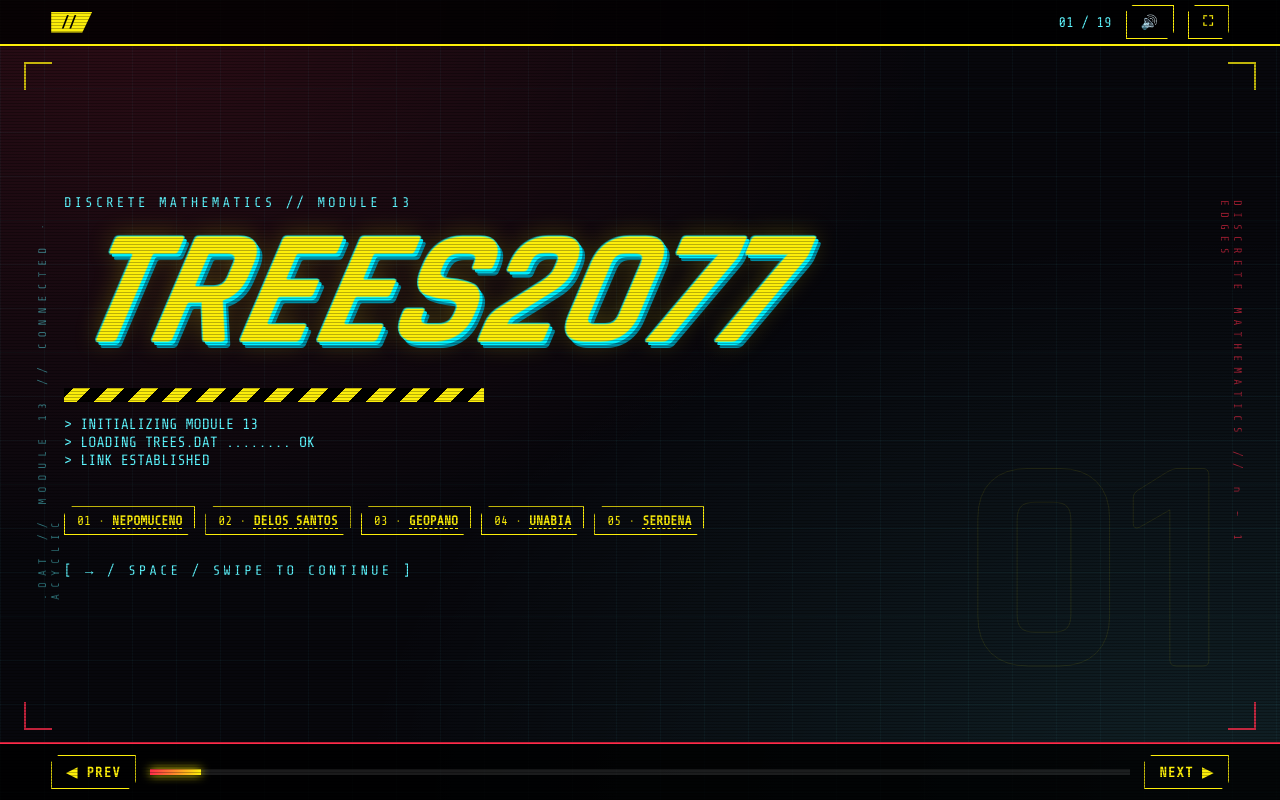
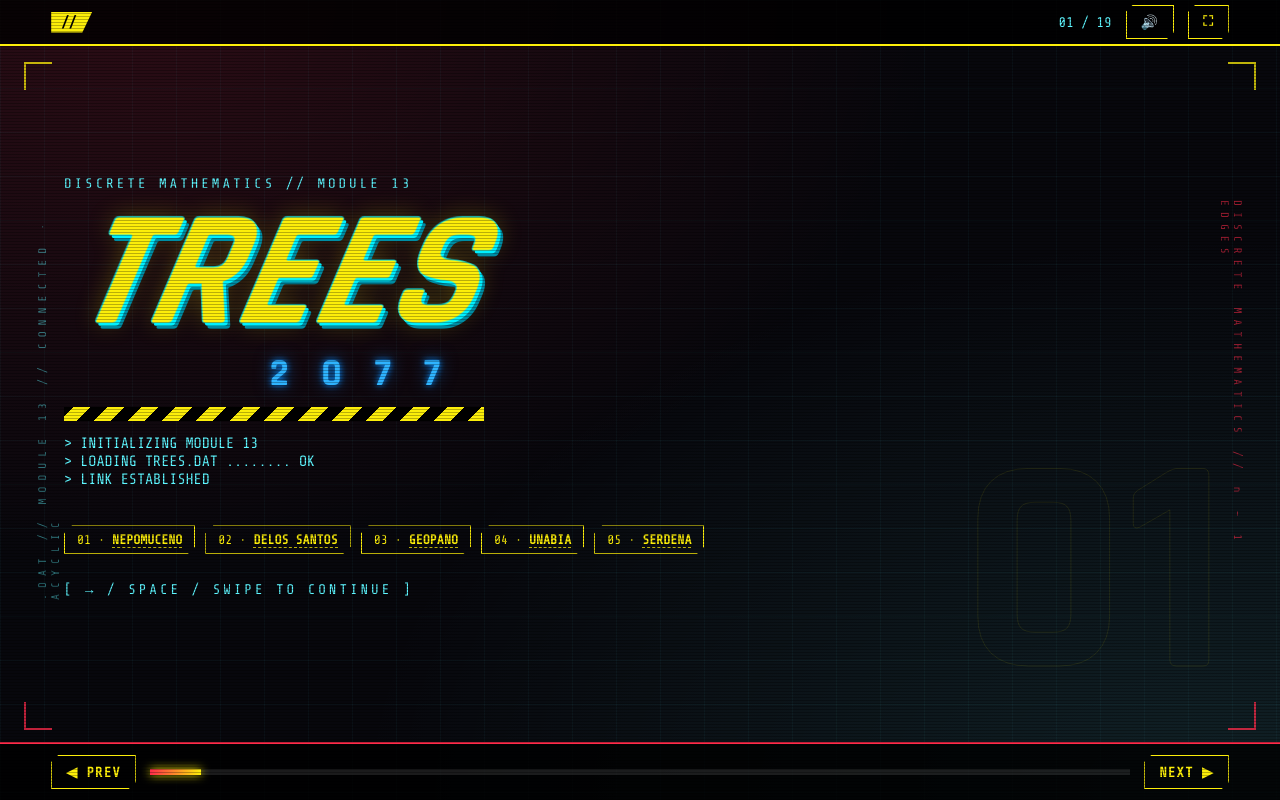
Before and after one commit to derpycke64/dscrreporting, a plain HTML site: page index.html in a window 1280 px wide. Drawn offline with nearby package versions, Linux system fonts and the light colour scheme.

Commit message:
added some design thingy

```diff
--- a/index.html
+++ b/index.html
@@ -44,6 +44,9 @@ h1{
     0 0 24px #fcee0a44;
 }
 h1::before,h1::after{content:none !important;display:none !important;}
+.logo{display:inline-block}
+.logo h1{display:block}
+.yr{position:relative;z-index:61;text-align:right;font:600 clamp(16px,3vw,40px)/1 Rajdhani,sans-serif;letter-spacing:.85em;margin-right:-.85em;padding-right:6%;color:#2fb4ff;text-shadow:0 0 6px #0a8dff,0 0 18px #0a8dff99}
 .hz{height:14px;width:min(420px,70%);background:repeating-linear-gradient(-45deg,var(--y) 0 12px,#000 12px 24px);margin:14px 0}
 #boot{white-space:pre-wrap;color:var(--c);min-height:70px;font-size:15px}
 .crew{display:flex;flex-wrap:wrap;gap:10px;margin-top:20px}.crew span{font:13px 'Share Tech Mono',monospace;border:1px solid var(--y);color:var(--y);padding:6px 12px;clip-path:polygon(8px 0,100% 0,100% calc(100% - 8px),calc(100% - 8px) 100%,0 100%,0 8px)}
@@ -103,7 +106,7 @@ details p{margin:6px 0 2px;color:var(--t)}
 <div id="top"><b>//</b><span id="pg"></span><button onclick="MUTE^=1;this.textContent=MUTE?'🔇':'🔊'">🔊</button><button onclick="document.documentElement.requestFullscreen&&document.documentElement.requestFullscreen()">⛶</button></div>
 
 <div class="s on"><div class="w">
-<div class="k">DISCRETE MATHEMATICS // MODULE 13</div><h1 data-t="13. Trees">Trees2077</h1><div class="hz"></div>
+<div class="k">DISCRETE MATHEMATICS // MODULE 13</div><div class="logo"><h1 data-t="Trees">Trees</h1><div class="yr">2077</div></div><div class="hz"></div>
 <pre id="boot"></pre>
 <div class="crew"><span>01 · <b contenteditable>NEPOMUCENO</b></span><span>02 · <b contenteditable>DELOS SANTOS</b></span><span>03 · <b contenteditable>GEOPANO</b></span><span>04 · <b contenteditable>UNABIA</b></span><span>05 · <b contenteditable>SERDENA</b></span></div>
 <p class="k" style="margin-top:28px">[ → / SPACE / SWIPE TO CONTINUE ]</p></div></div>
```
